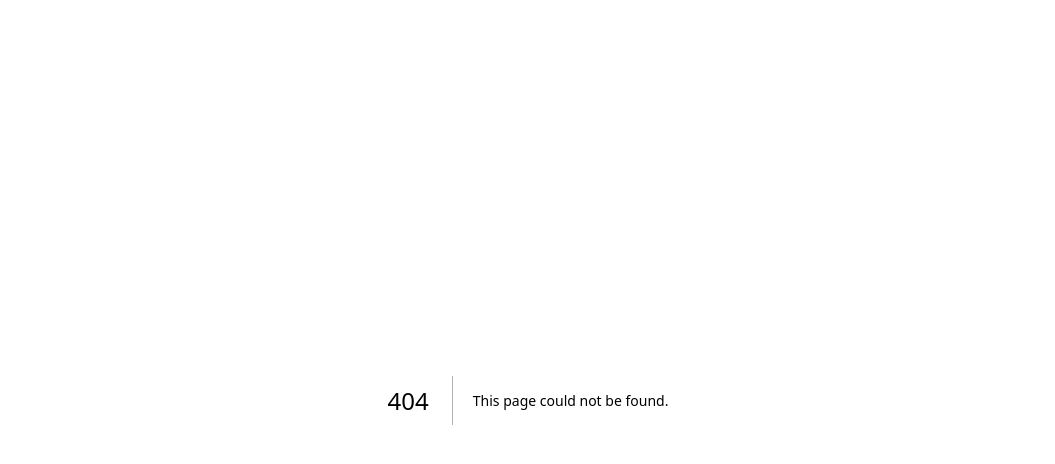
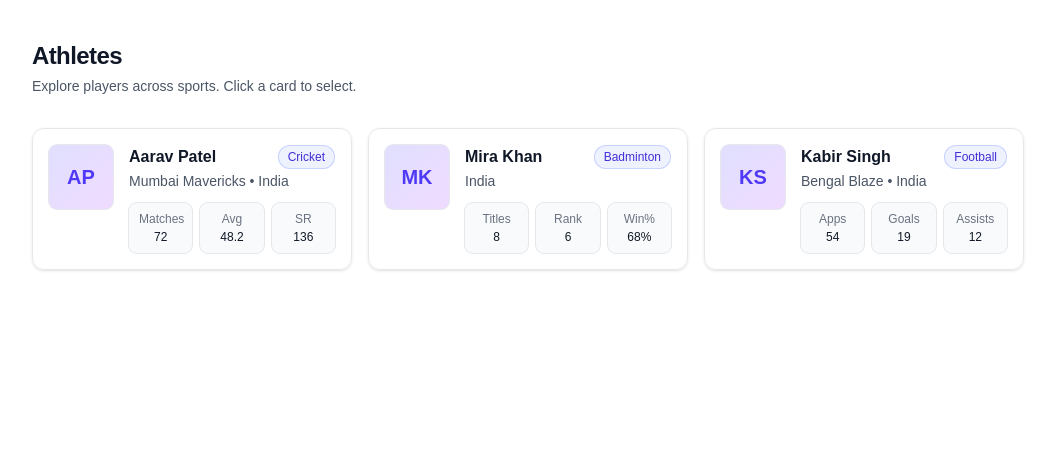
Before and after one commit to krupashetty004/khel-khoj-ai, a Next.js app in the folder my-next-app/: page /athletes in a window 1280 px wide. Before the commit this address had no page. Shown: the top 464 px of the page, without its empty margins (112-1167 px from the left). Built offline with nearby package versions, Linux system fonts and the light colour scheme.

Commit message:
Feat: Build Athlete List page displaying multiple PlayerCards

```diff
--- /dev/null
+++ b/my-next-app/src/app/athletes/page.tsx
@@ -0,0 +1,60 @@
+import PlayerCard, { Player } from "@/components/PlayerCard";
+
+const sampleAthletes: Player[] = [
+  {
+    id: "1",
+    name: "Aarav Patel",
+    sport: "Cricket",
+    team: "Mumbai Mavericks",
+    country: "India",
+    stats: [
+      { label: "Matches", value: 72 },
+      { label: "Avg", value: 48.2 },
+      { label: "SR", value: 136 },
+    ],
+  },
+  {
+    id: "2",
+    name: "Mira Khan",
+    sport: "Badminton",
+    country: "India",
+    stats: [
+      { label: "Titles", value: 8 },
+      { label: "Rank", value: 6 },
+      { label: "Win%", value: "68%" },
+    ],
+  },
+  {
+    id: "3",
+    name: "Kabir Singh",
+    sport: "Football",
+    team: "Bengal Blaze",
+    country: "India",
+    stats: [
+      { label: "Apps", value: 54 },
+      { label: "Goals", value: 19 },
+      { label: "Assists", value: 12 },
+    ],
+  },
+];
+
+export default function AthletesPage() {
+  return (
+    <main className="mx-auto max-w-5xl px-4 py-10">
+      <header className="mb-8">
+        <h1 className="text-2xl font-bold tracking-tight text-gray-900 dark:text-gray-100">
+          Athletes
+        </h1>
+        <p className="mt-1 text-sm text-gray-600 dark:text-gray-400">
+          Explore players across sports. Click a card to select.
+        </p>
+      </header>
+
+      <section className="grid grid-cols-1 gap-4 sm:grid-cols-2 lg:grid-cols-3">
+        {sampleAthletes.map((athlete) => (
+          <PlayerCard key={athlete.id} player={athlete} />
+        ))}
+      </section>
+    </main>
+  );
+}
```
